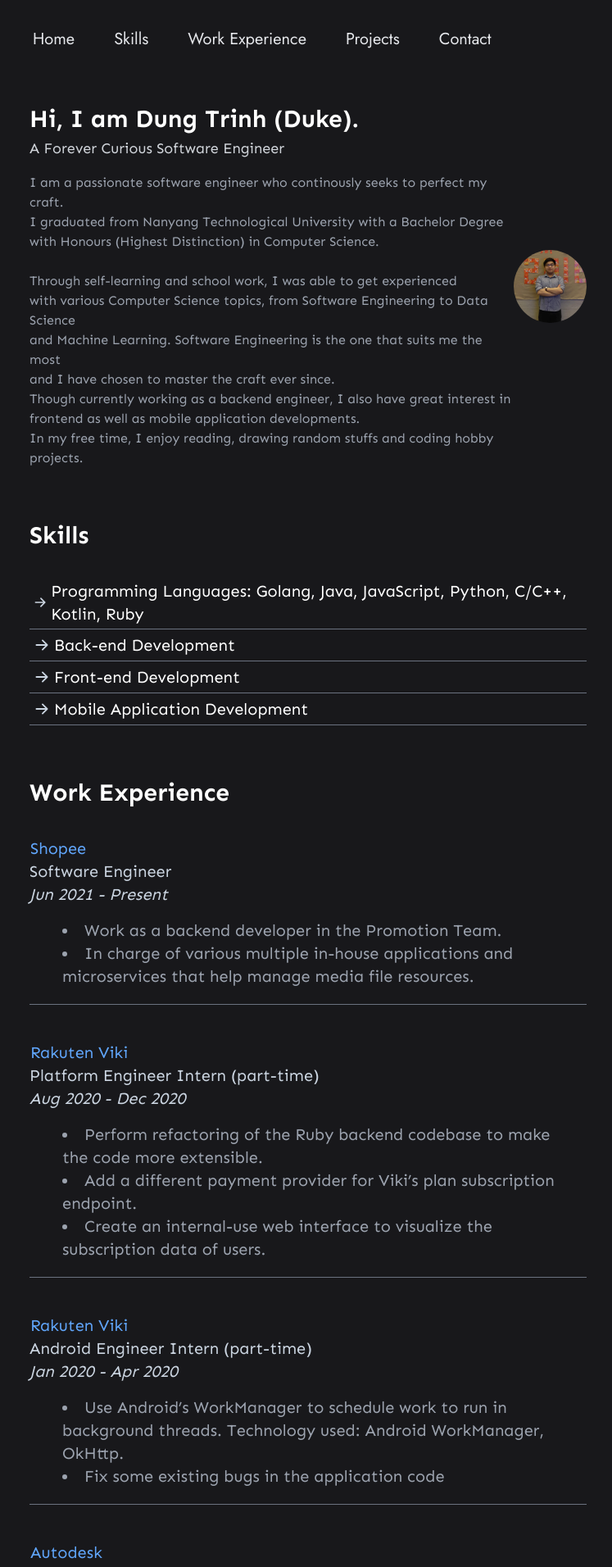
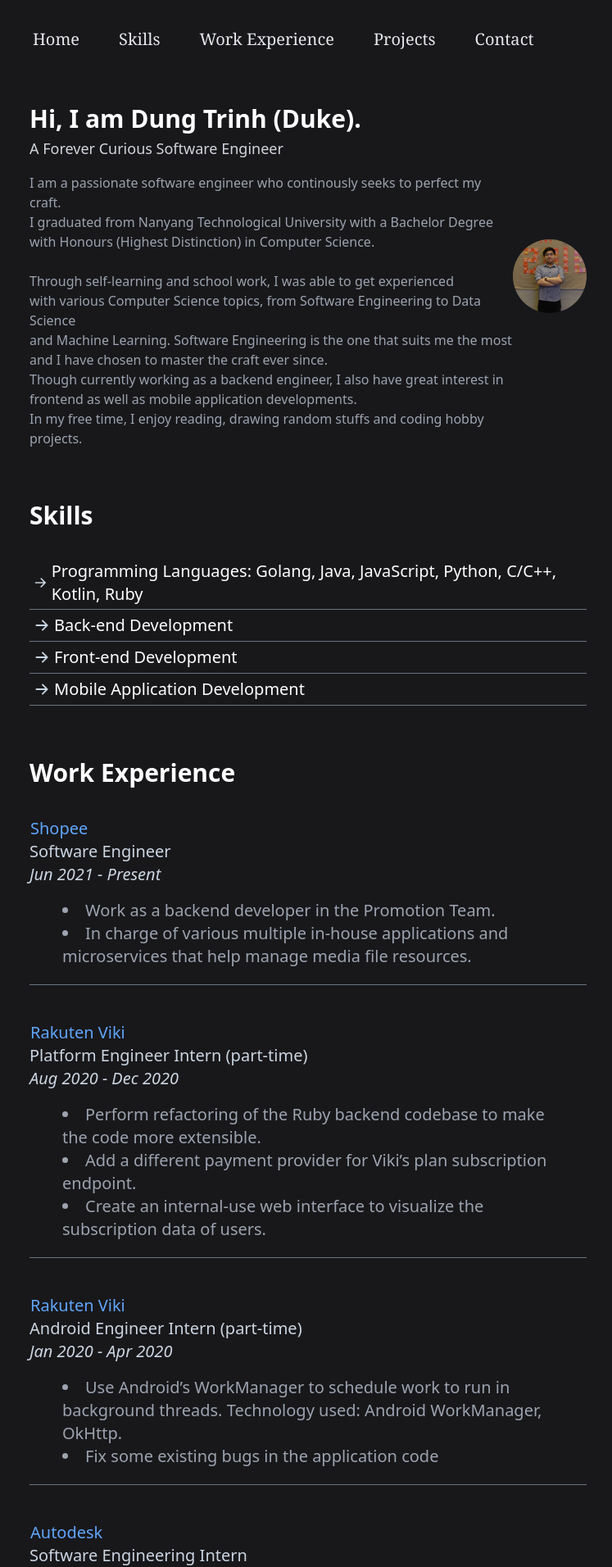
Before and after one commit to duke-alibubu/portfolio, a Next.js app: page / in a window 1280 px wide. Shown: the top 1912 px of the page at 82% size, without its empty margins (264-1011 px from the left). Built offline with nearby package versions, Linux system fonts and the light colour scheme.

Commit message:
at least it works now eh...

```diff
--- a/components/Navigation/Header.nav.tsx
+++ b/components/Navigation/Header.nav.tsx
@@ -22,7 +22,7 @@ const TextLink: NextComponentType<NextPageContext, {}, linkProps> = ({
 const Header: NextComponentType = () => {
   return (
     <header
-      className={`font-jost py-8 sm:flex sm:flex-row sm:items-center sm:justify-between`}
+      className={`font-serif py-8 sm:flex sm:flex-row sm:items-center sm:justify-between`}
     >
       <p className="hidden sm:flex sm:flex-row sm:gap-x-4">
         <TextLink text="Home" url="#" />
--- a/components/Sections/About.section.tsx
+++ b/components/Sections/About.section.tsx
@@ -4,7 +4,7 @@ import Link from "next/link";
 
 const About: NextComponentType = () => {
   return (
-    <div className="my-8 flex flex-row items-center justify-between px-3 font-sen">
+    <div className="my-8 flex flex-row items-center justify-between px-3 font-sans">
       <div>
         <p className="text-3xl font-bold text-white">Hi, I am Dung Trinh (Duke).</p>
         <p className="mt-1 text-lg text-gray-300">
@@ -28,7 +28,7 @@ const About: NextComponentType = () => {
 
         {/* <Link href="https://www.instagram.com/?hl=vi" passHref>
           <a
-            className="mt-4 flex cursor-pointer flex-row items-center gap-1 font-jost text-xl text-gray-400 duration-100 hover:ml-2"
+            className="mt-4 flex cursor-pointer flex-row items-center gap-1 font-serif text-xl text-gray-400 duration-100 hover:ml-2"
             target="_blank"
             rel="noopener noreferrer"
           >
--- a/components/Sections/Contact.section.tsx
+++ b/components/Sections/Contact.section.tsx
@@ -11,7 +11,7 @@ import { Icon } from "../Misc/Icon.component";
 
 const Contact: NextComponentType = () => {
   return (
-    <div className="px-3 font-sen" id="contact">
+    <div className="px-3 font-sans" id="contact">
       <p className="text-3xl font-bold text-white">Get in touch</p>
 
       <div className="my-8 flex flex-row justify-center gap-x-4">
--- a/components/Sections/Projects.section.tsx
+++ b/components/Sections/Projects.section.tsx
@@ -4,7 +4,7 @@ import Link from "next/link";
 
 const Projects: NextComponentType = () => {
   return (
-    <div className="my-16 px-3 font-sen text-white" id="projects">
+    <div className="my-16 px-3 font-sans text-white" id="projects">
       <p className="text-3xl font-bold text-white">Personal Projects</p>
 
       <div className="text-md my-8 flex flex-col font-medium md:text-xl custom:text-lg">
--- a/components/Sections/Skills.section.tsx
+++ b/components/Sections/Skills.section.tsx
@@ -2,7 +2,7 @@ import { BsArrowRightShort } from "../Misc/Icons.collection";
 
 const Skills = () => {
   return (
-    <div className="my-16 px-3 font-sen text-white" id="skills">
+    <div className="my-16 px-3 font-sans text-white" id="skills">
       <p className="text-3xl font-bold text-white">Skills</p>
 
       <div className="text-md my-8 flex flex-col font-medium md:text-xl custom:text-lg">
--- a/components/Sections/Work.section.tsx
+++ b/components/Sections/Work.section.tsx
@@ -3,7 +3,7 @@ import Link from "next/link";
 
 const Work = () => {
   return (
-    <div className="my-16 px-3 font-sen text-white" id="work">
+    <div className="my-16 px-3 font-sans text-white" id="work">
       <p className="text-3xl font-bold text-white">Work Experience</p>
 
       <div className="text-md my-8 flex flex-col font-medium md:text-xl custom:text-lg">
--- a/next.config.js
+++ b/next.config.js
@@ -1,7 +1,6 @@
 const path = require("path");
-const withFonts = require('next-fonts');
 
-module.exports = withFonts({
+module.exports = {
   sassOptions: {
     includePaths: [path.join(__dirname, "styles")],
   },
@@ -18,9 +17,4 @@ module.exports = withFonts({
   },
   assetPrefix: './',
   trailingSlash: true,
-  enableSvg: true,
-  webpack(config, options) {
-    return config;
-  },
-  reactStrictMode: true,
-});
+};
--- a/pages/404.tsx
+++ b/pages/404.tsx
@@ -8,16 +8,16 @@ const ErrorPage: NextPage = () => {
     <>
       <div className="flex min-h-screen min-w-full flex-col justify-center bg-[#fafdfe]">
         <div className="flex w-full flex-col items-center justify-center">
-          <p className="font-jost text-2xl font-bold text-gray-800 sm:text-3xl">
+          <p className="font-serif text-2xl font-bold text-gray-800 sm:text-3xl">
             Whoops! Lost in Space?
           </p>
-          <p className="text-md text-center font-sen font-medium text-gray-700 sm:text-lg">
+          <p className="text-md text-center font-sans font-medium text-gray-700 sm:text-lg">
             The page you&apos;re looking for isn&apos;t found :( <br />
             We suggest you back to home
           </p>
 
           <button
-            className="text-md mt-4 rounded-md bg-purple-600 px-4 py-2 font-jost font-medium text-white duration-100 hover:bg-purple-500 hover:text-gray-100 sm:px-6 sm:py-3 sm:text-lg"
+            className="text-md mt-4 rounded-md bg-purple-600 px-4 py-2 font-serif font-medium text-white duration-100 hover:bg-purple-500 hover:text-gray-100 sm:px-6 sm:py-3 sm:text-lg"
             onClick={() => router.push("/")}
           >
             Back to Home
```
